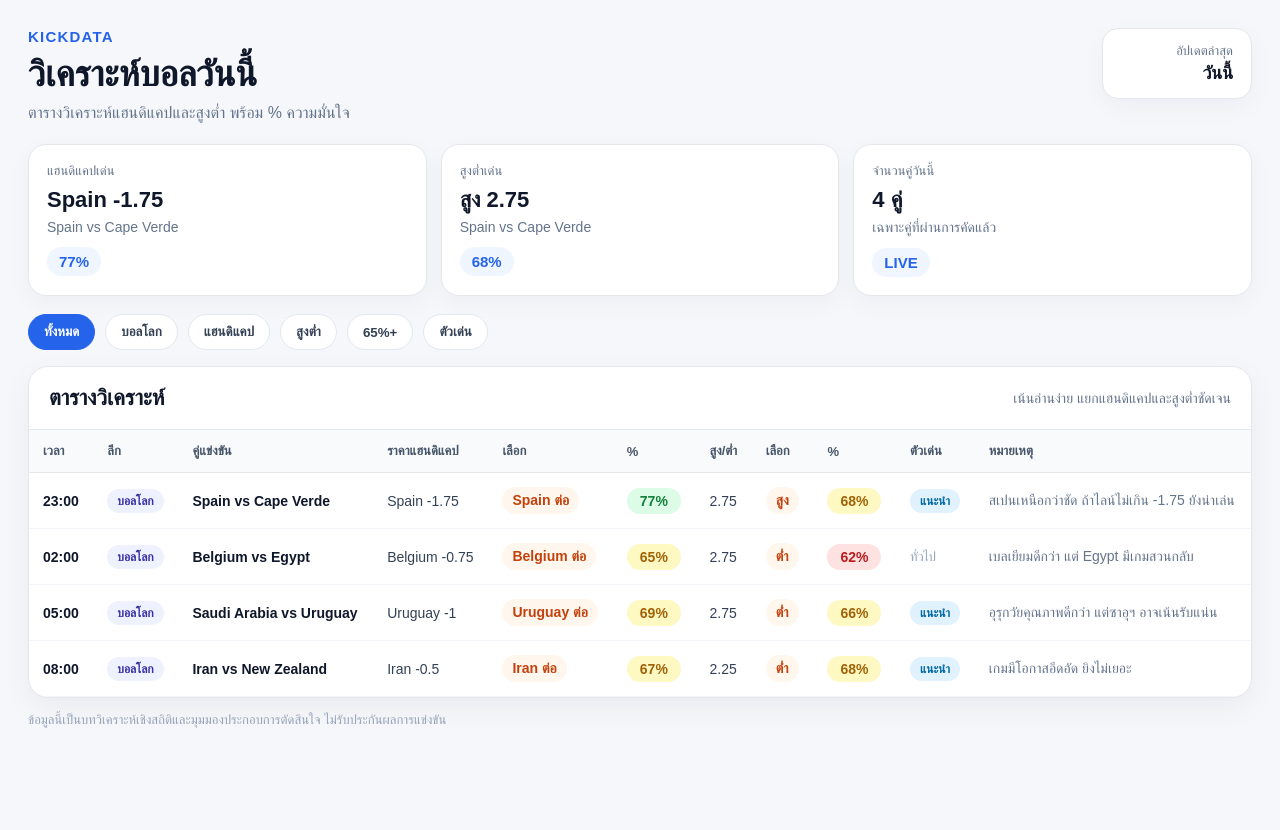
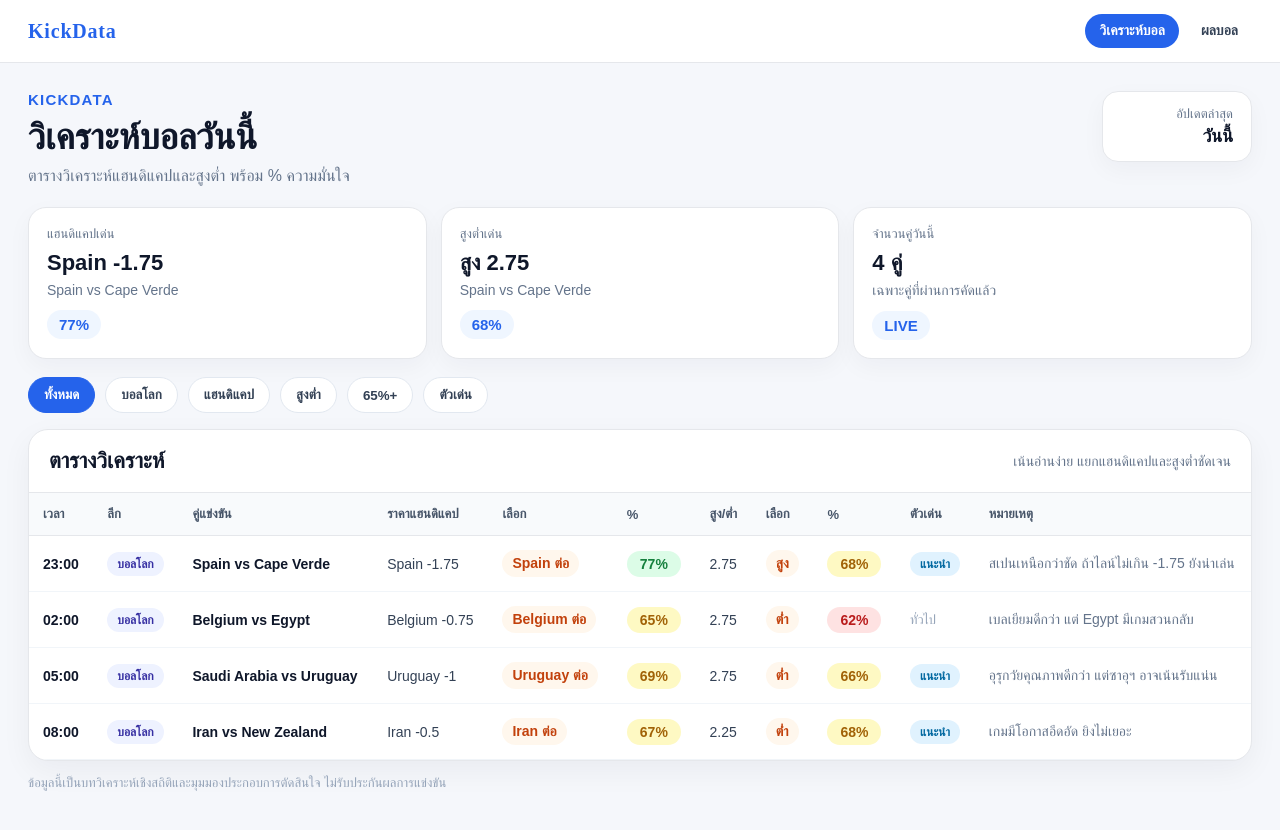
Before and after one commit to kickdata33/kickdata-web, a Next.js app: page /today-analysis in a window 1280 px wide. Shown: the top 830 px of the page. Before the commit the page ends 800 px from the top, so only its background shows below. Built offline with nearby package versions, Linux system fonts and the light colour scheme.

Commit message:
Add main navigation menu

```diff
--- /dev/null
+++ b/app/components/MainNav.module.css
@@ -0,0 +1,74 @@
+.nav {
+  width: 100%;
+  background: white;
+  border-bottom: 1px solid #e5e7eb;
+  position: sticky;
+  top: 0;
+  z-index: 50;
+}
+
+.inner {
+  max-width: 1280px;
+  margin: 0 auto;
+  padding: 14px 28px;
+  display: flex;
+  align-items: center;
+  justify-content: space-between;
+  gap: 16px;
+}
+
+.logo {
+  color: #2563eb;
+  font-weight: 900;
+  font-size: 20px;
+  text-decoration: none;
+  letter-spacing: 0.04em;
+}
+
+.links {
+  display: flex;
+  align-items: center;
+  gap: 8px;
+}
+
+.link {
+  color: #334155;
+  text-decoration: none;
+  font-weight: 800;
+  font-size: 14px;
+  padding: 9px 14px;
+  border-radius: 999px;
+  transition: 0.15s ease;
+}
+
+.link:hover {
+  background: #f1f5f9;
+  color: #0f172a;
+}
+
+.active {
+  background: #2563eb;
+  color: white;
+}
+
+.active:hover {
+  background: #1d4ed8;
+  color: white;
+}
+
+@media (max-width: 640px) {
+  .inner {
+    padding: 12px 18px;
+    flex-direction: column;
+    align-items: flex-start;
+  }
+
+  .links {
+    width: 100%;
+  }
+
+  .link {
+    flex: 1;
+    text-align: center;
+  }
+}
--- /dev/null
+++ b/app/components/MainNav.tsx
@@ -0,0 +1,46 @@
+"use client";
+
+import Link from "next/link";
+import { usePathname } from "next/navigation";
+import styles from "./MainNav.module.css";
+
+const menuItems = [
+  {
+    label: "วิเคราะห์บอล",
+    href: "/today-analysis",
+  },
+  {
+    label: "ผลบอล",
+    href: "/scores",
+  },
+];
+
+export default function MainNav() {
+  const pathname = usePathname();
+
+  return (
+    <nav className={styles.nav}>
+      <div className={styles.inner}>
+        <Link href="/today-analysis" className={styles.logo}>
+          KickData
+        </Link>
+
+        <div className={styles.links}>
+          {menuItems.map((item) => {
+            const active = pathname === item.href;
+
+            return (
+              <Link
+                key={item.href}
+                href={item.href}
+                className={`${styles.link} ${active ? styles.active : ""}`}
+              >
+                {item.label}
+              </Link>
+            );
+          })}
+        </div>
+      </div>
+    </nav>
+  );
+}
--- a/app/layout.tsx
+++ b/app/layout.tsx
@@ -1,4 +1,5 @@
 import type { Metadata } from "next";
+import MainNav from "./components/MainNav";
 import "./globals.css";
 
 export const metadata: Metadata = {
@@ -13,7 +14,10 @@ export default function RootLayout({
 }>) {
   return (
     <html lang="th">
-      <body>{children}</body>
+      <body>
+        <MainNav />
+        {children}
+      </body>
     </html>
   );
 }
```
